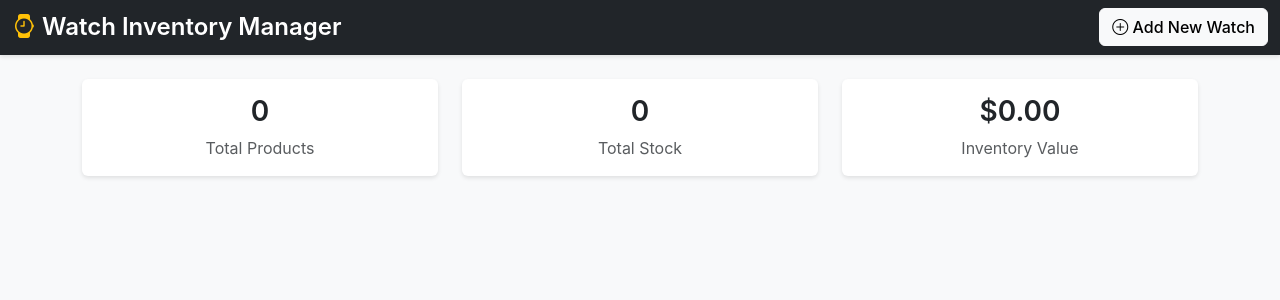
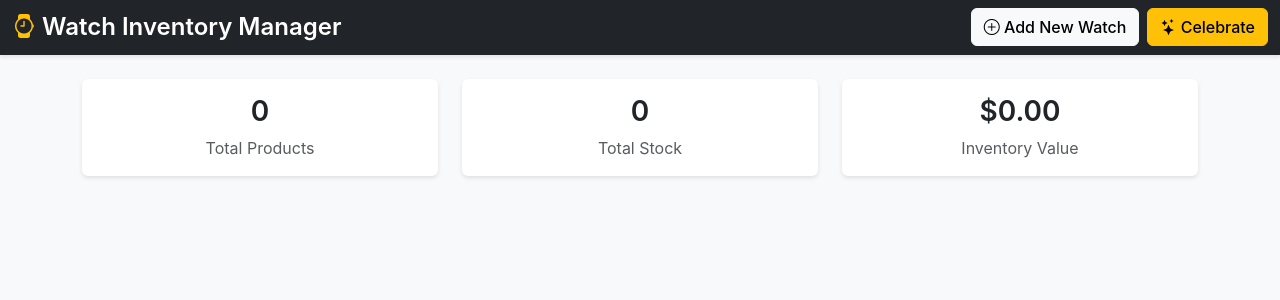
Before and after one commit to anttihellberg/Interim, a Node server app: page / in a window 1280 px wide. Shown: the top 300 px of the page. Run offline with Node 20, Linux system fonts and the light colour scheme; data that the repository does not hold is empty; some libraries are stand-ins or nearby versions.

Commit message:
Add confetti button to top right corner
Co-authored-by: anttihellberg <248428037+anttihellberg@users.noreply.github.com>

```diff
--- a/views/index.ejs
+++ b/views/index.ejs
@@ -15,9 +15,14 @@
       <span class="navbar-brand mb-0 h1">
         <i class="bi bi-watch"></i> Watch Inventory Manager
       </span>
-      <button class="btn btn-light" data-bs-toggle="modal" data-bs-target="#addProductModal">
-        <i class="bi bi-plus-circle"></i> Add New Watch
-      </button>
+      <div class="d-flex gap-2">
+        <button class="btn btn-light" data-bs-toggle="modal" data-bs-target="#addProductModal">
+          <i class="bi bi-plus-circle"></i> Add New Watch
+        </button>
+        <button class="btn btn-warning" id="confettiBtn">
+          <i class="bi bi-stars"></i> Celebrate
+        </button>
+      </div>
     </div>
   </nav>
 
@@ -149,6 +154,7 @@
   </div>
 
   <script src="https://cdn.jsdelivr.net/npm/bootstrap@5.3.0/dist/js/bootstrap.bundle.min.js"></script>
+  <script src="https://cdn.jsdelivr.net/npm/canvas-confetti@1.6.0/dist/confetti.browser.min.js"></script>
   <script src="/js/app.js"></script>
 </body>
 </html>
```
Also changed, not shown: public/js/app.js.
